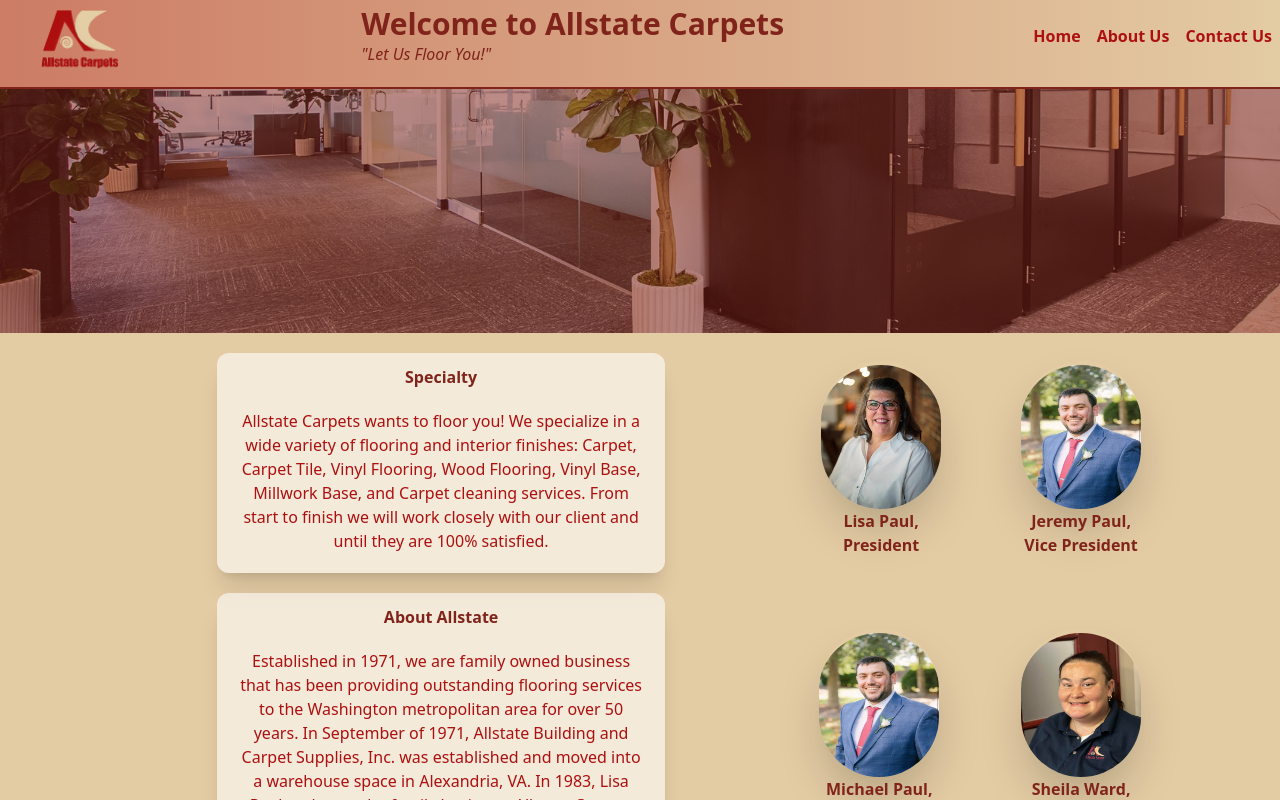
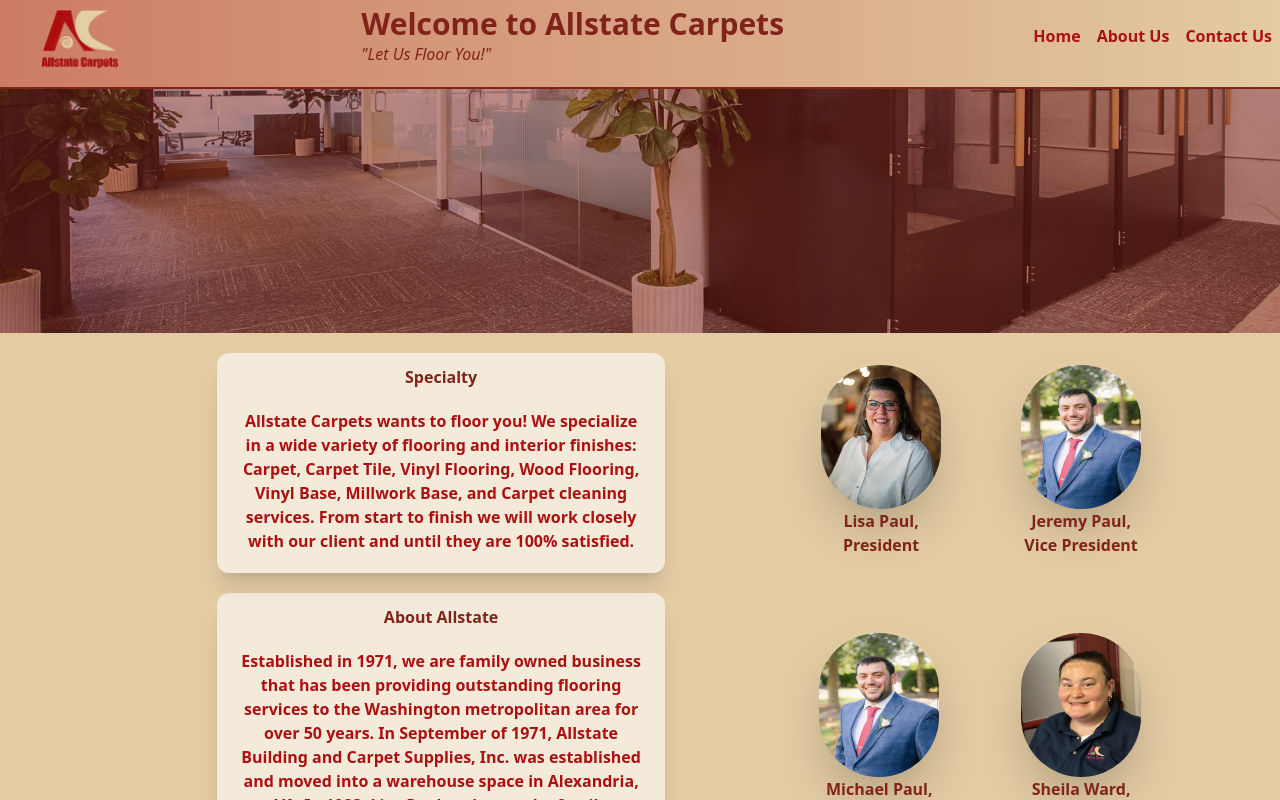
Before and after one commit to sramalho94/AllstateCarpets, a Next.js app in the folder allstate-carpets-next/: page /about in a window 1280 px wide. Built offline with nearby package versions, Linux system fonts and the light colour scheme.

Commit message:
tweaks to styling

```diff
--- a/allstate-carpets-next/app/about/page.jsx
+++ b/allstate-carpets-next/app/about/page.jsx
@@ -22,7 +22,7 @@
             <h1 className="font-bold text-center max-w-lg text-[#80241b] pt-3 md:pl-13">
               Specialty
             </h1>
-            <p className="text-center max-w-lg text-[#ac1010] py-5 mx-5">
+            <p className="text-center max-w-lg text-[#ac1010] py-5 mx-5 font-bold">
               Allstate Carpets wants to floor you! We specialize in a wide
               variety of flooring and interior finishes: Carpet, Carpet Tile,
               Vinyl Flooring, Wood Flooring, Vinyl Base, Millwork Base, and
@@ -31,10 +31,10 @@
             </p>
           </div>
           <div className="flex-1 mb-1 rounded-xl shadow-xl md:ml-40  max-w-md justify-center align-middle text-center mx-auto bg-white bg-opacity-60 ">
-            <h1 className="font-bold text-center max-w-lg text-[#80241b] pt-3 md:pl-13">
+            <h1 className="font-bold text-center max-w-lg text-[#80241b] pt-3 md:pl-13 ">
               About Allstate
             </h1>
-            <p className="text-center max-w-lg text-[#ac1010] py-5 mx-5">
+            <p className="text-center max-w-lg text-[#ac1010] py-5 mx-5 font-bold">
               Established in 1971, we are family owned business that has been
               providing outstanding flooring services to the Washington
               metropolitan area for over 50 years. In September of 1971,
```
